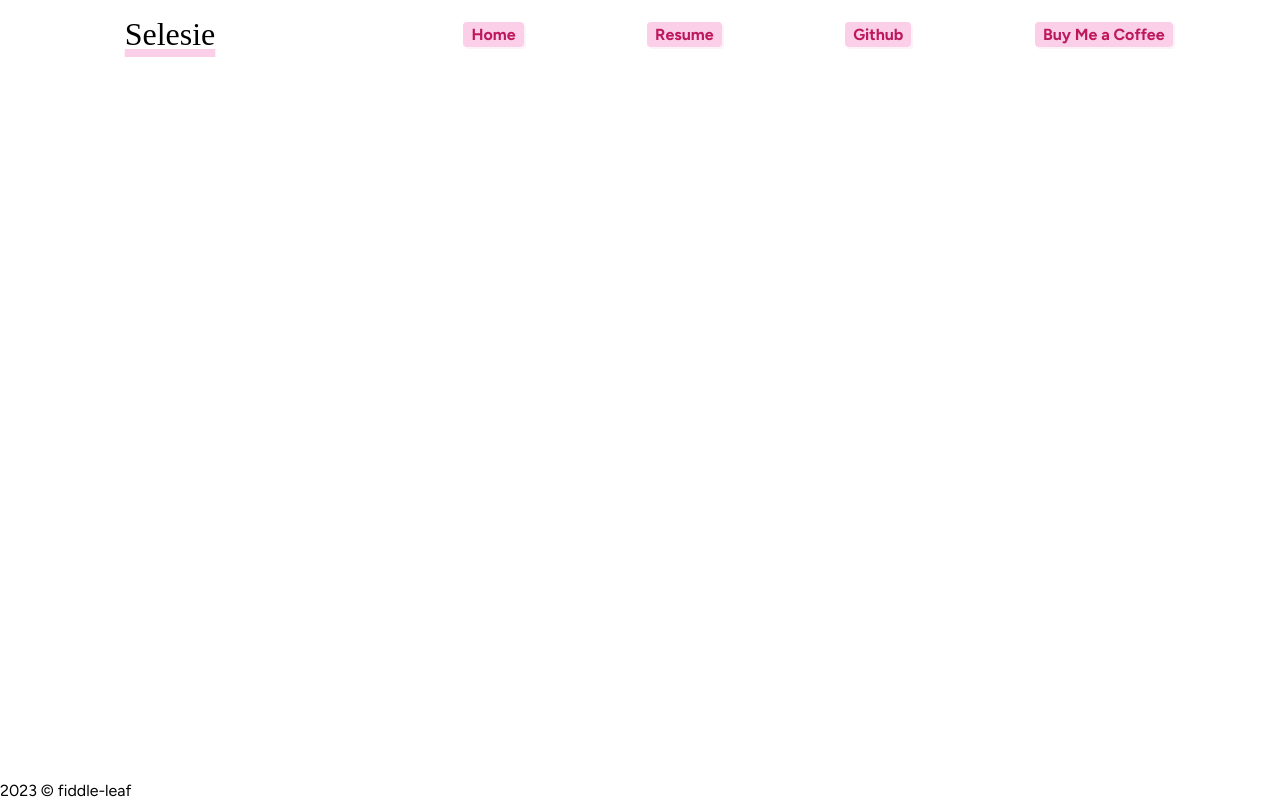
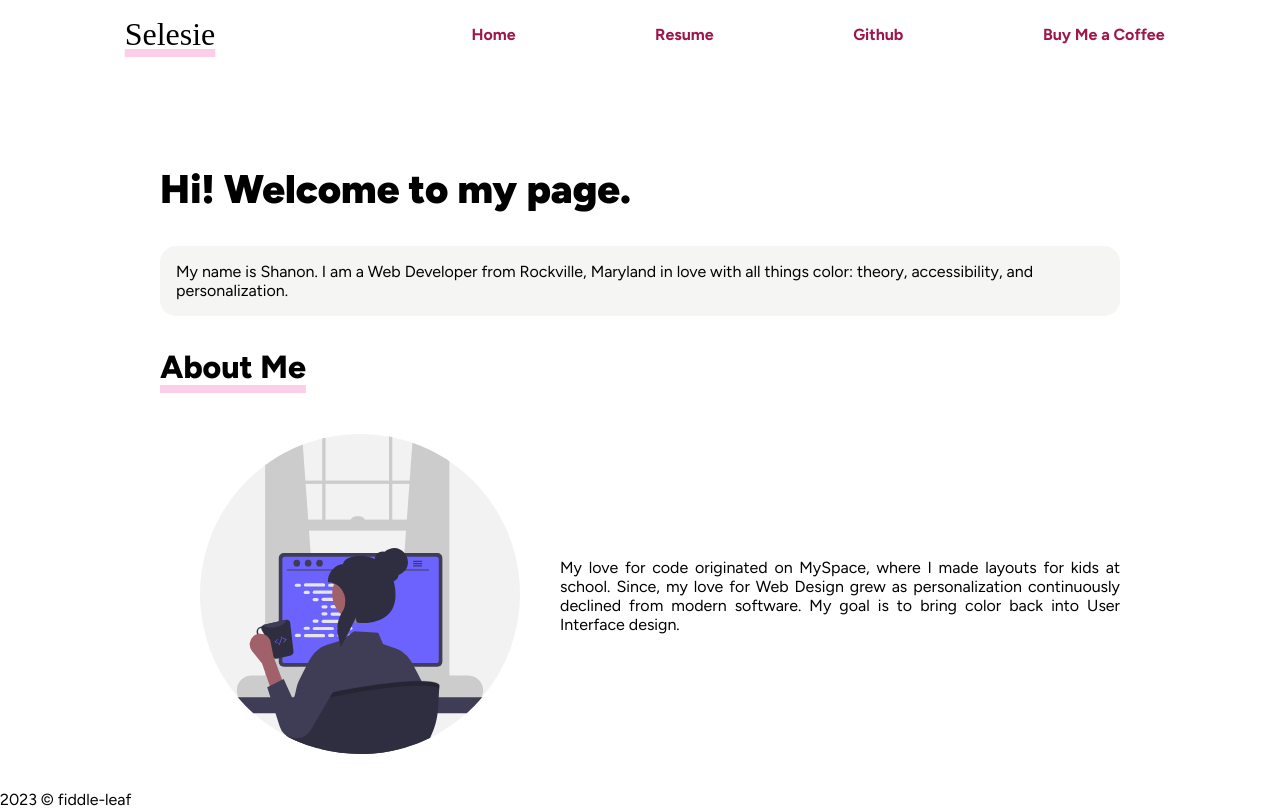
Before and after one commit to fiddle-leaf/selesie, a React (Create React App) app: page /selesie/ in a window 1280 px wide. Built offline with nearby package versions, Linux system fonts and the light colour scheme; a web font is replaced by a local one.

Commit message:
Style about-me section

```diff
--- a/src/components/home/Home.js
+++ b/src/components/home/Home.js
@@ -1,3 +1,31 @@
+import styles from "./Home.module.sass";
+import DevIcon from "../../programmer.svg";
+
 export default function Home() {
-  return <main></main>;
+  return (
+    <main className={styles.page}>
+      <article className={styles.intro}>
+        <h2 className={styles.heading}>Hi! Welcome to my page.</h2>
+        <p>
+          My name is Shanon. I am a Web Developer from Rockville, Maryland in
+          love with all things color: theory, accessibility, and
+          personalization.
+        </p>
+      </article>
+      <article>
+        <h3 className={styles.subtitle}>About Me</h3>
+        <div className={styles.about}>
+          <figure>
+            <img src={DevIcon} alt="UDraw Programmer icon" />
+          </figure>
+          <p>
+            My love for code originated on MySpace, where I made layouts for
+            kids at school. Since, my love for Web Design grew as
+            personalization continuously declined from modern software. My goal
+            is to bring color back into User Interface design.
+          </p>
+        </div>
+      </article>
+    </main>
+  );
 }
--- /dev/null
+++ b/src/components/home/Home.module.sass
@@ -0,0 +1,39 @@
+@use '../../config/_base' as *
+.page
+    width: 75vw
+    margin: 0 auto
+
+.intro
+    margin-top: 5rem
+
+    p
+        background: #f5f5f4
+        padding: $bit
+        border-radius: $bit
+
+.heading
+    font:
+        size: 2.5rem
+        weight: 900
+
+.subtitle
+    font:
+        size: 2rem
+        weight: 800
+    text-decoration: underline $bit/2 $underline
+    text-underline-position: under
+
+.about
+    @include flex(row nowrap, 0)
+    align-items: center
+
+    figure
+        flex: 0
+
+        img
+            width: 25vw
+            height: auto
+
+    p
+        flex: 3
+        text-align: justify
--- a/src/config/_colors.sass
+++ b/src/config/_colors.sass
@@ -1,3 +1,3 @@
-$link: #be185d
+$link: #9d174d
 $bg: #fdf2f8
 $underline: #fbcfe8
--- a/src/layout/header/Header.module.sass
+++ b/src/layout/header/Header.module.sass
@@ -20,16 +20,12 @@
         color: $link
         text-decoration: none
         font-weight: 700
-        background: $underline
-        padding: $bit/6 $bit/2
-        border-radius: 4px
-        box-shadow: 2px 2px $bg
-        transition: 0.4s
+        padding: $bit/8 $bit/2
 
     a:hover
-        background: #fce7f3
-        outline: 1px solid $underline
-        transition: 0.4s
+        border-left: $bit/2 solid $underline
+        transition: 0.15s
+        transition-timing-function: ease-in
 
 
 .title
--- a/src/layout/layout.sass
+++ b/src/layout/layout.sass
@@ -6,8 +6,6 @@
         family: $text
         size: $bit
     min-height: 100vh
-    outline: 4px solid #fff
-    border-radius: 1%
 
     header,
     footer
```
Also changed, not shown: src/programmer.svg (added).
